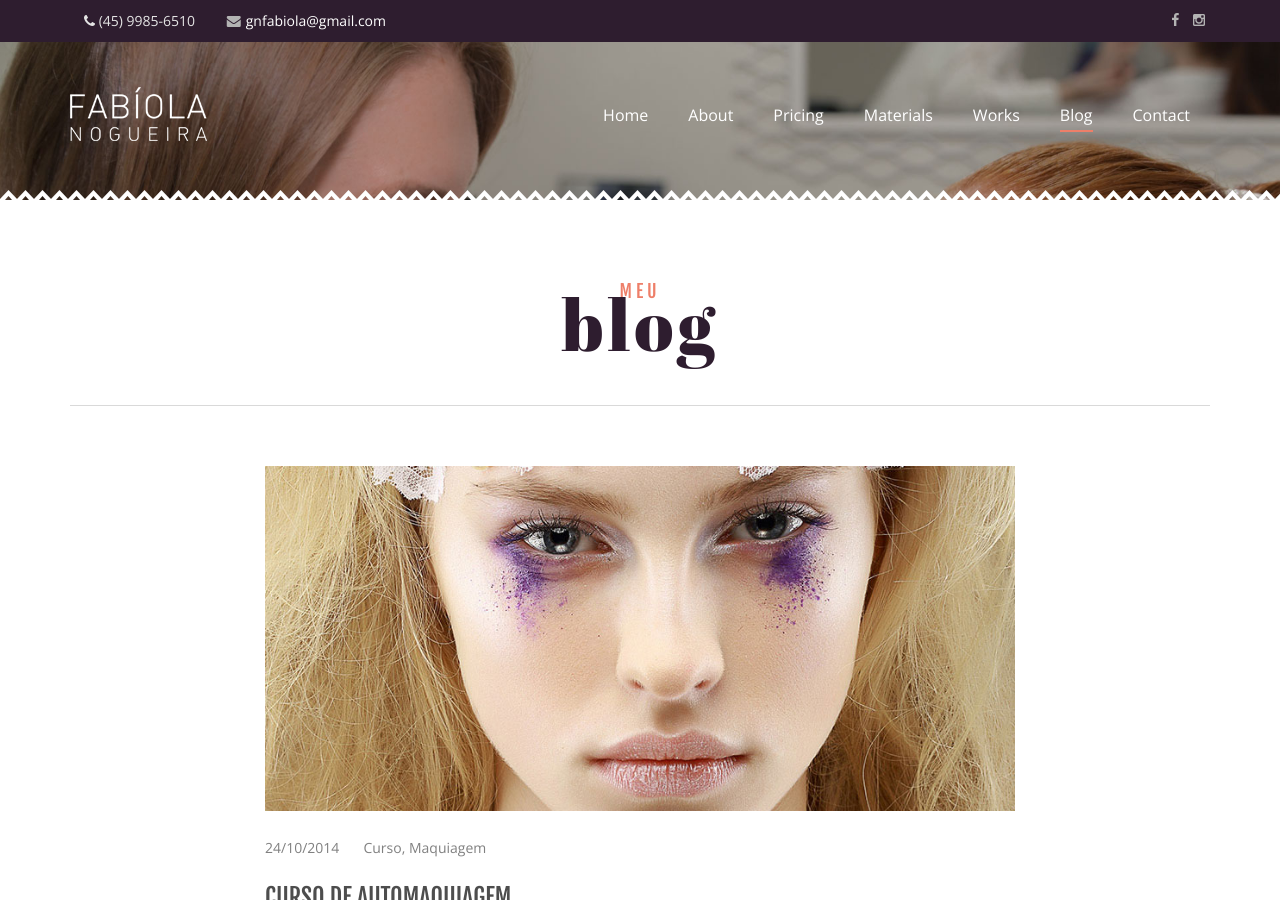
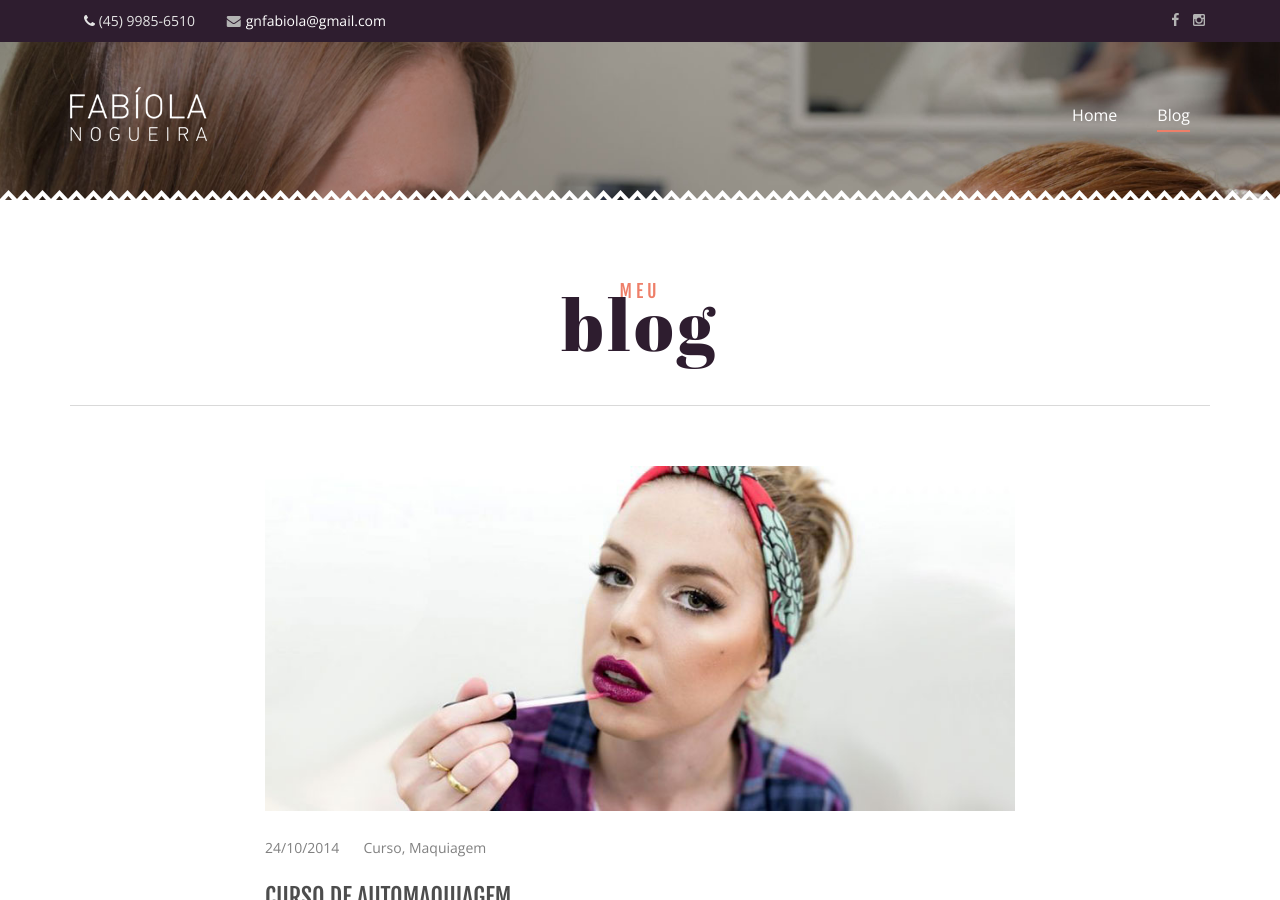
Before and after one commit to thiagofesta/fabiolanogueira, a Jekyll site: the page built from _posts/2014-10-24-curso-de-automaquiagem.md, in a window 1280 px wide and 900 px high. Built offline with Jekyll 4.4.1, drawn with Linux system fonts in a browser that asks for light colours; some web fonts are replaced; comment, search, counter and statistics services are not loaded.

Commit message:
Finished blog

```diff
--- a/_includes/header.html
+++ b/_includes/header.html
@@ -48,7 +48,7 @@
                 </li>
             </ul>
         </li>
-        <li ><a href="/blog.html">Blog</a></li>
+        <li ><a href="{{ '/blog/index.html' | prepend: site.baseurl }}">Blog</a></li>
     </ul>
 </div>
 
--- a/_layouts/blog.html
+++ b/_layouts/blog.html
@@ -4,42 +4,15 @@ layout: root
 <nav class="navbar ct-navbar--transparent ct-navbar--stickyToTop ct-navbar--withTopbar" role="navigation">
     <div class="container">
         <div class="navbar-header">
-            <a class="navbar-brand" href="indexmulti.html">
+            <a class="navbar-brand" href="{{ '/' | prepend: site.baseurl }}">
                 <img class="ct-logo-navbar--transparent" src="{{ '/assets/images/logo.png' | prepend: site.baseurl }}"  alt="">
                 <img class="ct-logo-navbar--solid" src="{{ '/assets/images/logo-solid.png' | prepend: site.baseurl }}"  alt="">
             </a>
         </div>
         <div class="collapse navbar-collapse">
             <ul class="nav navbar-nav navbar-right">
-                <li class="dropdown"><a href="indexmulti.html">Home</a>
-                    <ul class="dropdown-menu">
-                        <li>
-                            <a href="indexmulti.html">Home - Parallax</a>
-                            <a href="header.html">Home - Video</a>
-                            <a href="header2.html">Home - Kenburns</a>
-                            <a href="header3.html">Home - Slider</a>
-                            <a href="header4.html">Home - Slice Effect</a>
-                            <a href="header5.html">Home - Push Effect</a>
-                        </li>
-                    </ul>
-                </li>
-                <li><a href="about.html">About</a></li>
-                <li><a href="prices.html">Pricing</a></li>
-                <li><a href="materials.html">Materials</a></li>
-                <li><a href="works.html">Works</a></li>
-                <li><a class="ct-navbar-item--active" href="blog.html">Blog</a></li>
-                <li class="dropdown"><a href="contact.html">Contact</a>
-                    <ul class="dropdown-menu ">
-                        <li>
-                            <span>Monday - Friday</span>
-                            <p>9:00AM - 6:00PM</p>
-                            <span>Saturday</span>
-                            <p>10:00AM - 4:00PM</p>
-                            <span>Sunday</span>
-                            <p>CLOSED</p>
-                        </li>
-                    </ul>
-                </li>
+                <li><a href="{{ '/' | prepend: site.baseurl }}">Home</a></li>
+                <li><a class="ct-navbar-item--active" href="{{ '/blog/index.html' | prepend: site.baseurl }}">Blog</a></li>
             </ul>
         </div>
     </div>
--- a/_layouts/default.html
+++ b/_layouts/default.html
@@ -4,7 +4,7 @@ layout: root
 <nav class="navbar ct-navbar--transparent ct-navbar--stickyToTop ct-navbar--withTopbar" role="navigation">
     <div class="container">
         <div class="navbar-header">
-            <a class="navbar-brand" href="/">
+            <a class="navbar-brand" href="{{ '/' | prepend: site.baseurl }}">
                 <img class="ct-logo-navbar--transparent" src="{{ '/assets/images/logo.png' | prepend: site.baseurl }}"  alt="">
                 <img class="ct-logo-navbar--solid" src="{{ '/assets/images/logo-solid.png' | prepend: site.baseurl }}"  alt="">
             </a>
```
Also changed, not shown: other parts of _layouts/default.html (+1 -0 lines), _posts/2015-05-14-a-maquiagem-me-provocou-coceiras-e-agora.md (renamed from _posts/2015-5-14-a-maquiagem-me-provocou-coceiras-e-agora.md, +1 -1 lines), assets/images/posts/2014-10-24-curso-de-automaquiagem.jpg, assets/images/posts/2014-12-04-maquiagem-x-cravos-e-espinhas.jpg, assets/images/posts/2015-05-14-a-maquiagem-me-provocou-coceiras-e-agora.jpg (added).
